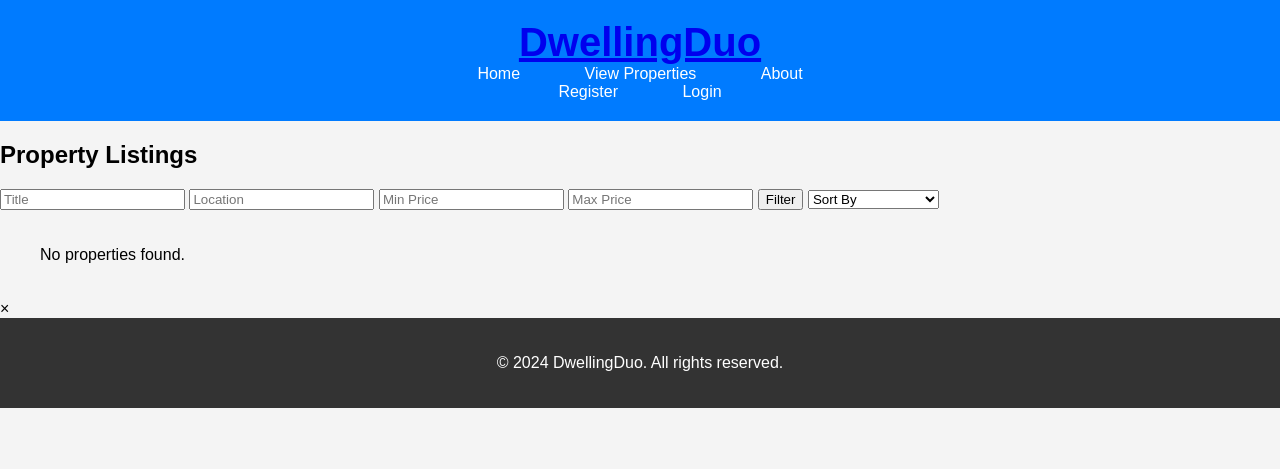
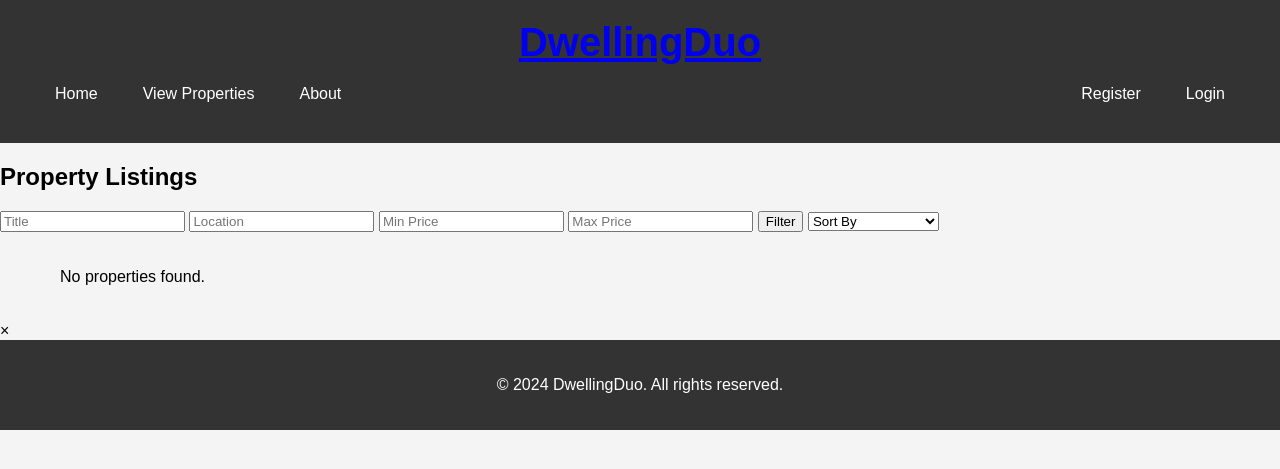
Before and after one commit to Jayricka/dwellingduo, a Django app: page /properties/ in a window 1280 px wide. Shown: the top 469 px of the page. Run offline with Django 5.2, Linux system fonts and the light colour scheme; data that the repository does not hold is empty.

Commit message:
interactive UI/UX

```diff
--- a/static/css/styles.css
+++ b/static/css/styles.css
@@ -8,7 +8,7 @@
 
 /* Header Styles */
 header {
-    background-color: #007bff; /* Blue header */
+    background-color: #333; /* Blue header */
     color: white;
     padding: 20px;
     text-align: center;
@@ -19,17 +19,33 @@
     font-size: 2.5rem;
 }
 
-header nav a {
+header nav {
+    display: flex;
+    justify-content: space-between; /* Align left and right sections */
+    align-items: center;
+    background-color: #333;
+    padding: 10px 20px;
+}
+
+.navbar-left,
+.navbar-right {
+    display: flex;
+    gap: 15px; /* Spacing between links */
+}
+
+.navbar-left a,
+.navbar-right a {
     color: white;
     text-decoration: none;
-    padding: 10px 20px;
-    margin: 0 10px;
     font-size: 1rem;
+    padding: 10px 15px;
+    border-radius: 5px;
+    transition: background-color 0.3s ease;
 }
 
-header nav a:hover {
-    background-color: #0056b3;
-    border-radius: 5px;
+.navbar-left a:hover,
+.navbar-right a:hover {
+    background-color: #0056b3; /* Darker blue on hover */
 }
 
 /* Footer Styles */
@@ -123,14 +139,16 @@
     color: #555;
 }
 
-/* Property Grid */
+/* Property Grid Using Flexbox */
 .property-grid {
-    display: grid;
-    grid-template-columns: repeat(auto-fill, minmax(300px, 1fr)); /* Flexible grid columns */
-    gap: 20px;
+    display: flex;
+    flex-wrap: wrap; /* Allows wrapping of items within the container */
+    justify-content: space-between; /* Distributes cards with space between */
+    gap: 20px; /* Adds space between cards */
     padding: 20px;
     max-width: 1200px; /* Maximum width for the grid */
-    margin: 0 auto; /* Center the grid */
+    margin: 0 auto; /* Centers the grid */
+    box-sizing: border-box; /* Ensures padding doesn’t affect layout */
 }
 
 .property-card {
@@ -138,7 +156,10 @@
     border-radius: 10px;
     box-shadow: 0 4px 8px rgba(0, 0, 0, 0.1);
     overflow: hidden;
-    position: relative;
+    flex-basis: calc(33.333% - 20px); /* Ensures three cards per row */
+    max-width: 350px; /* Max width for cards */
+    display: flex;
+    flex-direction: column; /* Makes sure the card items stack vertically */
     transition: transform 0.3s ease;
 }
 
@@ -148,13 +169,14 @@
 
 .property-card img {
     width: 100%;
-    height: 200px; /* Fixed height for property images */
+    height: 200px; /* Set height for property images */
     object-fit: cover; /* Ensures the image covers the area without distortion */
 }
 
 .property-card-content {
     padding: 20px;
     text-align: center;
+    flex: 1; /* Ensures content takes available space */
 }
 
 .property-card h3 {
@@ -189,6 +211,7 @@
     margin-top: 10px;
     display: inline-block;
     transition: background-color 0.3s ease;
+    align-self: center; /* Center the button */
 }
 
 .property-card .cta-button:hover {
@@ -241,11 +264,13 @@
     }
 
     .property-grid {
-        grid-template-columns: repeat(auto-fill, minmax(250px, 1fr)); /* Adjust column sizes on small screens */
+        flex-direction: column; /* Stack the cards vertically on small screens */
+        align-items: center; /* Center cards */
     }
 
-    .property-card img {
-        height: 150px; /* Adjust image height for small screens */
+    .property-card {
+        flex-basis: 100%; /* Make cards take full width on small screens */
+        max-width: 90%; /* Allow for some padding on the sides */
     }
 
     .feature-item {
@@ -255,4 +280,8 @@
     .social-link {
         font-size: 1.1rem;
     }
+
+    .property-card .cta-button {
+        font-size: 1rem; /* Adjust button font size */
+    }
 }
```
